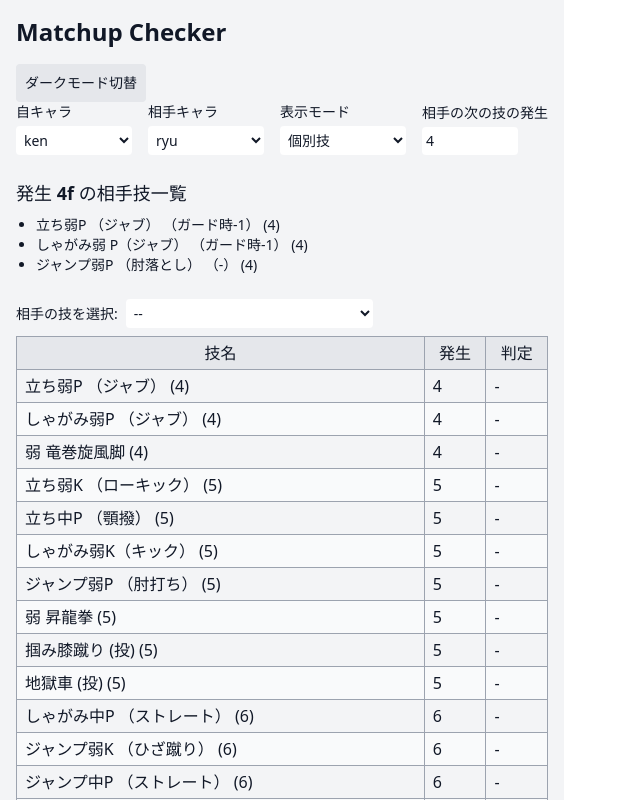
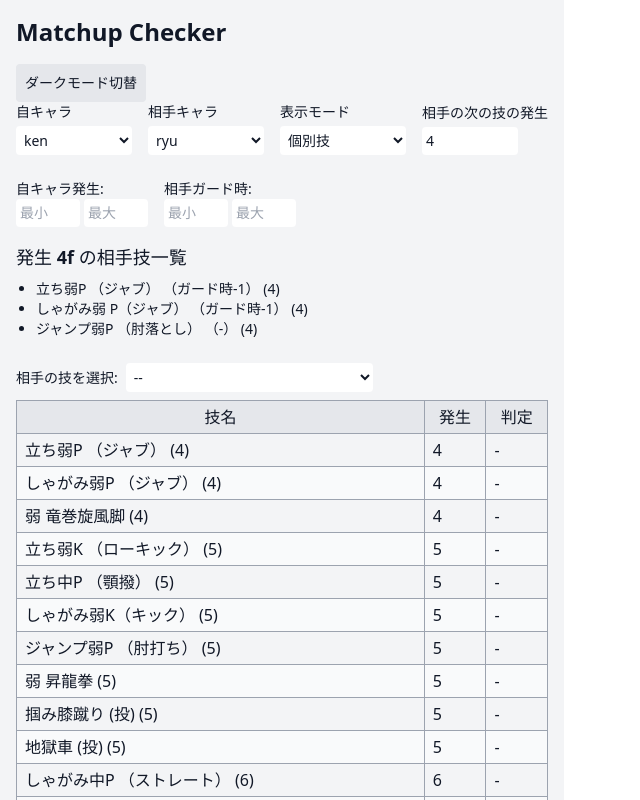
Before and after one commit to nekocompany/matchup-checker, a React (Vite) app: page / in a window 1280 px wide. Shown: the top 800 px of the page, without its empty margins (0-640 px from the left). Built offline with nearby package versions, Linux system fonts and the light colour scheme.

Commit message:
技の数値フィルターを付けた

```diff
--- a/src/components/MatchupChecker.tsx
+++ b/src/components/MatchupChecker.tsx
@@ -86,6 +86,12 @@ const MatchupChecker: React.FC = () => {
   const resetHiddenPlayerMoves = () => setHiddenPlayerMoves([]);
   const resetHiddenEnemyMoves = () => setHiddenEnemyMoves([]);
 
+  const [playerStartupMin, setPlayerStartupMin] = useState<number | null>(null);
+  const [playerStartupMax, setPlayerStartupMax] = useState<number | null>(null);
+
+  const [enemyGuardMin, setEnemyGuardMin] = useState<number | null>(null);
+  const [enemyGuardMax, setEnemyGuardMax] = useState<number | null>(null);
+
   useEffect(() => {
     fetch('/data/character_list.json')
       .then((res) => res.json())
@@ -137,7 +143,14 @@ const MatchupChecker: React.FC = () => {
   const getSortedPlayerMoves = (): Move[] => {
     if (!playerData) return [];
     return playerData.moves
-      .filter((m) => !hiddenPlayerMoves.includes(m.name))
+      .filter((m) => {
+        const val = toValidStartup(m.startup);
+        return (
+          !hiddenPlayerMoves.includes(m.name) &&
+          (playerStartupMin === null || val >= playerStartupMin) &&
+          (playerStartupMax === null || val <= playerStartupMax)
+        );
+      })
       .sort((a, b) => {
         const aPinned = pinnedPlayerMoves.includes(a.name);
         const bPinned = pinnedPlayerMoves.includes(b.name);
@@ -150,7 +163,14 @@ const MatchupChecker: React.FC = () => {
   const getSortedEnemyMoves = (): EnemyMove[] => {
     if (!opponentData) return [];
     return opponentData.moves
-      .filter((m) => !hiddenEnemyMoves.includes(m.name))
+      .filter((m) => {
+        const val = toValidGuard(m.guard || '');
+        return (
+          !hiddenEnemyMoves.includes(m.name) &&
+          (enemyGuardMin === null || val >= enemyGuardMin) &&
+          (enemyGuardMax === null || val <= enemyGuardMax)
+        );
+      })
       .sort((a, b) => {
         const aPinned = pinnedEnemyMoves.includes(a.name);
         const bPinned = pinnedEnemyMoves.includes(b.name);
@@ -233,6 +253,38 @@ const MatchupChecker: React.FC = () => {
 
 
       </div>
+
+      <div className="flex gap-4 items-end text-sm mb-4">
+
+      <div className="flex gap-4 items-end text-sm">
+
+      <div>
+        <label>自キャラ発生:</label>
+        <div className="flex gap-1">
+          <input type="number" placeholder="最小" className="w-16 p-1 rounded bg-white dark:bg-gray-700 dark:text-white"
+          onChange={(e) => setPlayerStartupMin(e.target.value ? parseInt(e.target.value) : null)} />
+          <input type="number" placeholder="最大" className="w-16 p-1 rounded bg-white dark:bg-gray-700 dark:text-white"
+          onChange={(e) => setPlayerStartupMax(e.target.value ? parseInt(e.target.value) : null)} />
+        </div>
+      </div>
+
+      <div>
+        <label>相手ガード時:</label>
+        <div className="flex gap-1">
+          <input type="number" placeholder="最小" className="w-16 p-1 rounded bg-white dark:bg-gray-700 dark:text-white"
+          onChange={(e) => setEnemyGuardMin(e.target.value ? parseInt(e.target.value) : null)} />
+          <input type="number" placeholder="最大" className="w-16 p-1 rounded bg-white dark:bg-gray-700 dark:text-white"
+          onChange={(e) => setEnemyGuardMax(e.target.value ? parseInt(e.target.value) : null)} />
+        </div>
+      </div>
+    </div>
+    </div>
+
+
+
+
+
+
       <div className="mb-6">
     <h3 className="text-lg font-semibold mb-2">発生 {opponentStartup}f の相手技一覧</h3>
     <ul className="list-disc pl-5 text-sm">
@@ -266,7 +318,7 @@ const MatchupChecker: React.FC = () => {
 
       {viewMode === 'detail' && opponentData && (
 
-        <div className="overflow-x-auto">
+        <div className="overflow-x-auto bg-gray-100 dark:bg-gray-900">
           <label className="block mb-2 text-sm">
             相手の技を選択:
             <select onChange={(e) => setSelectedEnemyMove(opponentData.moves.find((m) => m.name === e.target.value) || null)} className="ml-2 p-1 rounded bg-white dark:bg-gray-700">
@@ -299,7 +351,7 @@ const MatchupChecker: React.FC = () => {
       )}
 
 {viewMode === 'matrix' && playerData && opponentData && (
-  <div className="overflow-x-auto">
+  <div className="overflow-x-auto bg-gray-100 dark:bg-gray-900">
     {(hiddenPlayerMoves.length > 0 || hiddenEnemyMoves.length > 0) && (
       <div className="mb-4 text-sm text-white-700 bg-gray-50 dark:bg-gray-700 p-2 rounded">
         非表示中の技があります(表の下に表示)
```
